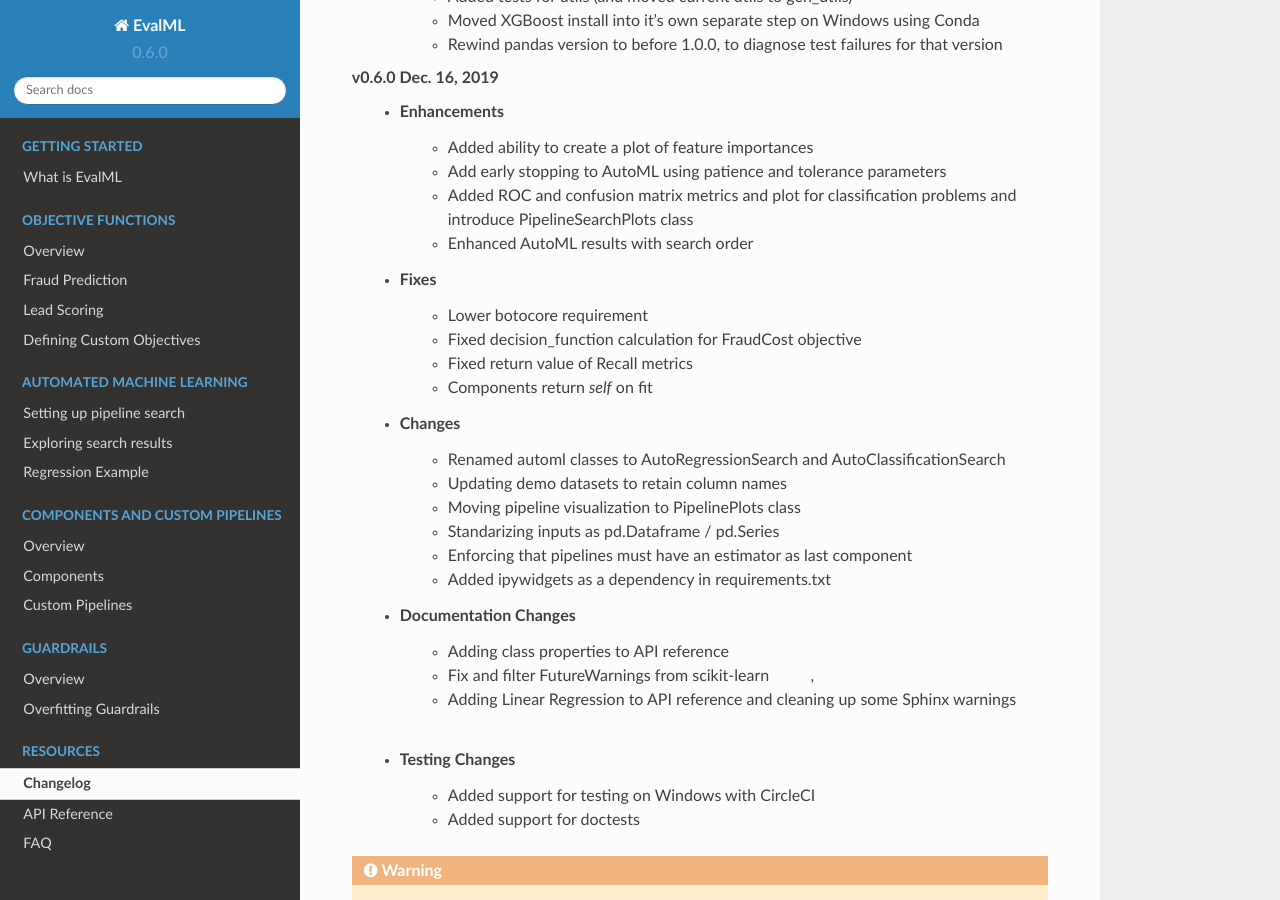
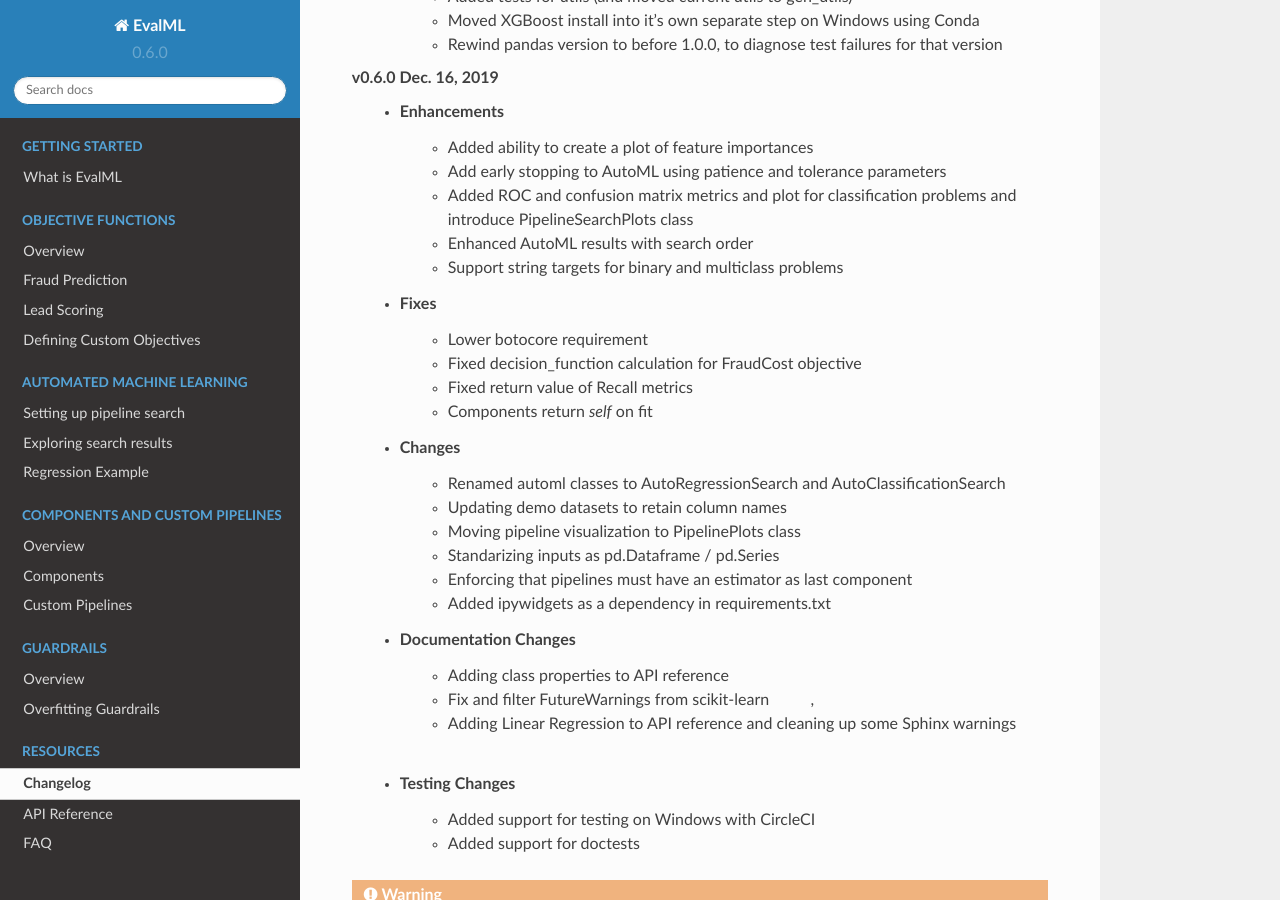
Before and after one commit to alteryx/evalml, a Sphinx documentation site: the page built from docs/source/changelog.rst, in a window 1280 px wide and 900 px high, scrolled down 482 px. Built offline with Sphinx 7.4.7 and the Read the Docs theme 2.0.0, drawn with Linux system fonts in a browser that asks for light colours; comment, search, counter and statistics services are not loaded.

Commit message:
Add to changelog

```diff
--- a/docs/source/changelog.rst
+++ b/docs/source/changelog.rst
@@ -21,6 +21,7 @@
         * Add early stopping to AutoML using patience and tolerance parameters :pr:`241`
         * Added ROC and confusion matrix metrics and plot for classification problems and introduce PipelineSearchPlots class :pr:`242`
         * Enhanced AutoML results with search order :pr:`260`
+        * Support string targets for binary and multiclass problems :pr:`238`
     * Fixes
         * Lower botocore requirement :pr:`235`
         * Fixed decision_function calculation for FraudCost objective :pr:`254`
```
